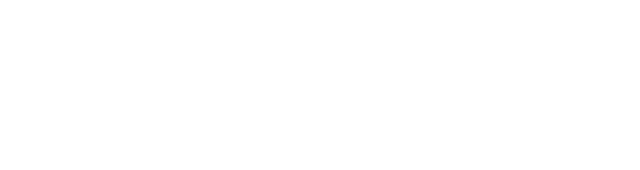
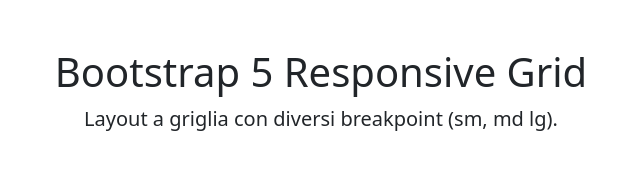
Before and after one commit to Simone-Domenici/htmlcss-bootstrap-layout, a plain HTML site: page index.html in a window 1280 px wide. Shown: the whole page, without its empty margins (319-959 px from the left). Drawn offline with nearby package versions, Linux system fonts and the light colour scheme.

Commit message:
ADD header

```diff
--- a/index.html
+++ b/index.html
@@ -7,7 +7,12 @@
     <link href="https://cdn.jsdelivr.net/npm/bootstrap@5.3.3/dist/css/bootstrap.min.css" rel="stylesheet" integrity="sha384-QWTKZyjpPEjISv5WaRU9OFeRpok6YctnYmDr5pNlyT2bRjXh0JMhjY6hW+ALEwIH" crossorigin="anonymous">
 </head>
 <body>
-
+    <header>
+        <div class="container text-center mt-5">
+            <h1>Bootstrap 5 Responsive Grid</h1>
+            <p class="lead">Layout a griglia con diversi breakpoint (sm, md lg).</p>
+        </div>
+    </header>
     <script src="https://cdn.jsdelivr.net/npm/bootstrap@5.3.3/dist/js/bootstrap.bundle.min.js" integrity="sha384-YvpcrYf0tY3lHB60NNkmXc5s9fDVZLESaAA55NDzOxhy9GkcIdslK1eN7N6jIeHz" crossorigin="anonymous"></script>
 </body>
 </html>
```
